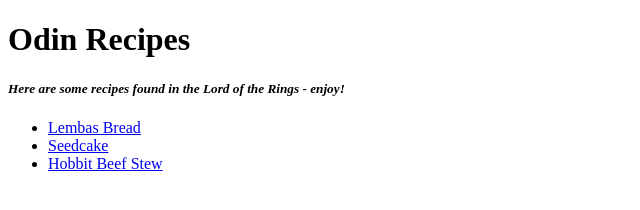
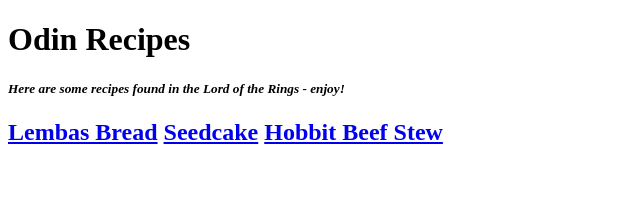
Before and after one commit to joeklein9/odin-recipes-with-css, a plain HTML site: page index.html in a window 1280 px wide. Shown: the whole page, without its empty margins (0-640 px from the left). Drawn offline with Linux system fonts and the light colour scheme.

Commit message:
Add an inline style to put all recipe names on same line

```diff
--- a/index.html
+++ b/index.html
@@ -5,15 +5,19 @@
     <meta http-equiv="X-UA-Compatible" content="IE=edge">
     <meta name="viewport" content="width=<device-width>, initial-scale=1.0">
     <title>Joseph's Odin Recipes</title>
+
+    <link rel="stylesheet" href="styles.css">
+
 </head>
 <body>
    <h1>Odin Recipes</h1>
    <h5><em>Here are some recipes found in the Lord of the Rings - enjoy!</em></h5>
-   <ul>
-   <li><a href="/home/joseph/repos/odin-recipes-with-css/recipes/lembasbread.html">Lembas Bread</a></li>
-   <li><a href ="/home/joseph/repos/odin-recipes-with css/recipes/seedcake.html">Seedcake</a></li>
-   <li><a href= "/home/joseph/repos/odin-recipes-with-css/recipes/hobbitbeefstew.html">Hobbit Beef Stew</a></li>
-
-   </ul>
+<div style="clear:both">
+   <h2>
+   <a href="/home/joseph/repos/odin-recipes-with-css/recipes/lembasbread.html">Lembas Bread</a>
+   <a href ="/home/joseph/repos/odin-recipes-with-css/recipes/seedcake.html">Seedcake</a>
+   <a href= "/home/joseph/repos/odin-recipes-with-css/recipes/hobbitbeefstew.html">Hobbit Beef Stew</a>
+</div>
+   </h2>
 </body>
 </html>
```
